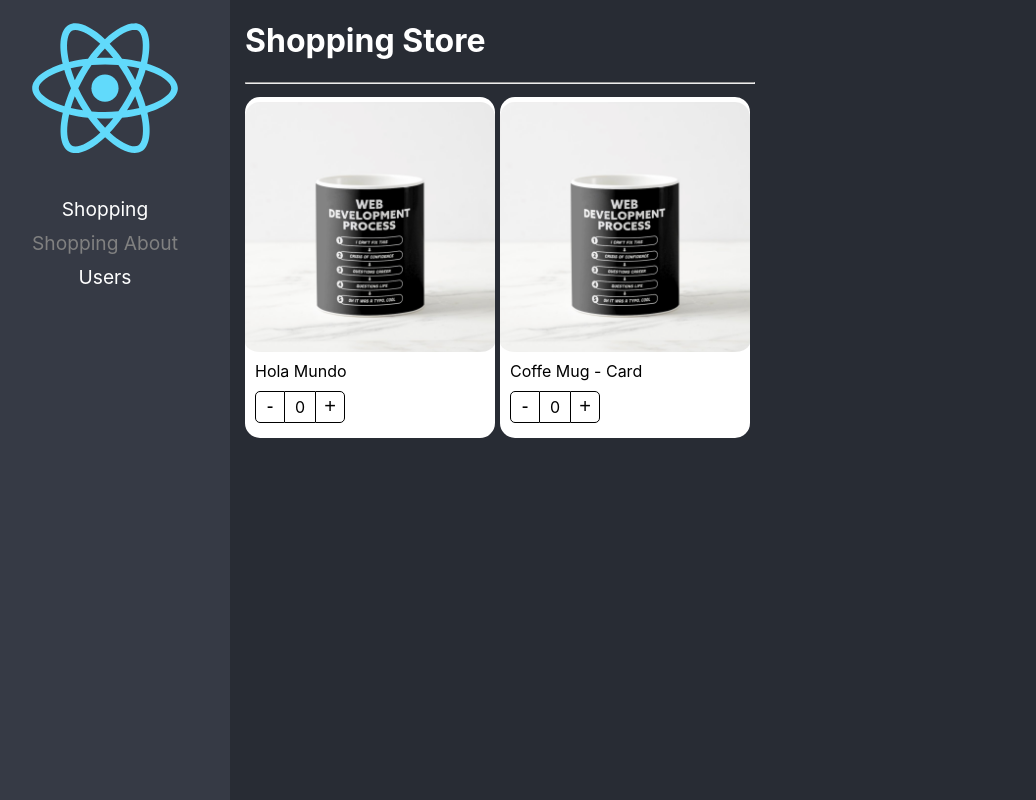
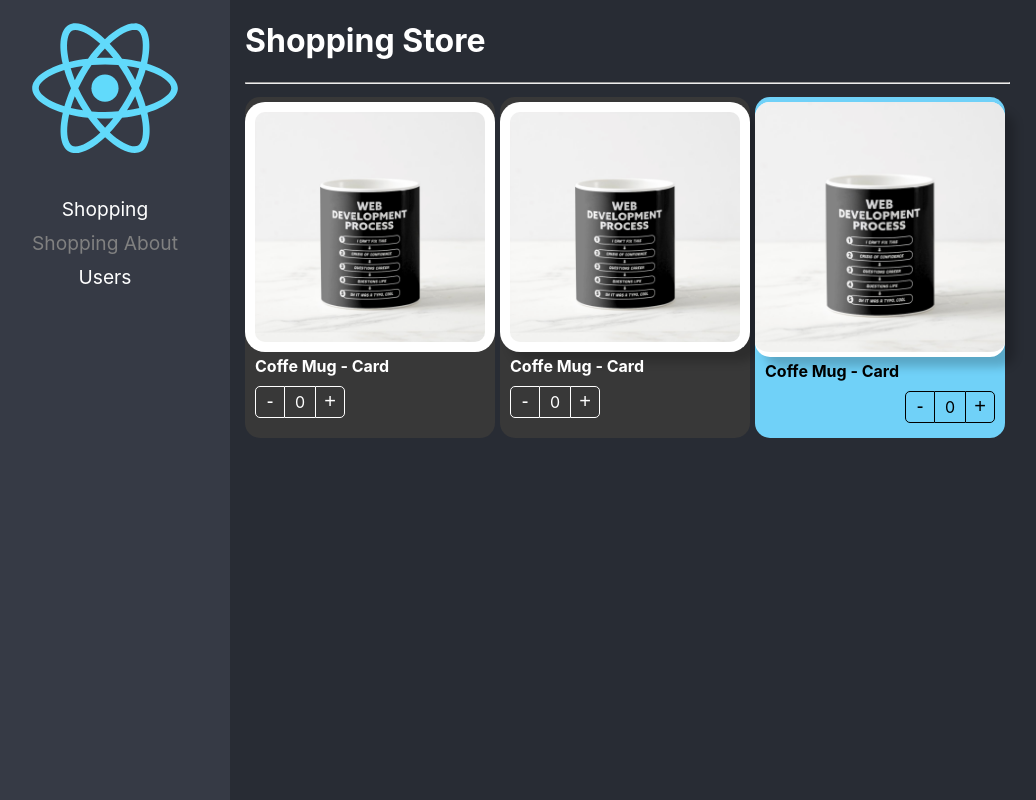
Before and after one commit to HernanVilca/react-adv, a React (Create React App) app: page /about in a window 1280 px wide. Shown: the whole page, without its empty margins (20-1056 px from the left). Built offline with nearby package versions, Linux system fonts and the light colour scheme.

Commit message:
Component Extend Styles - listo

```diff
--- a/src/02-component-patterns/components/ProductButtons.tsx
+++ b/src/02-component-patterns/components/ProductButtons.tsx
@@ -1,15 +1,23 @@
-import { useContext } from "react";
+import { CSSProperties, useContext } from "react";
 import { ProductContext } from "./ProductCard";
 
 import styles from '../style/styles.module.css'
 
-export const ProductButtons = () => {
+export interface Props {
+    className?: string;
+    style?: CSSProperties;
+}
+
+
+export const ProductButtons = ({ className, style }: Props) => {
 
     const { increaseBy, counter } = useContext(ProductContext)
     // const { counter, increaseBy } = useProduct();
 
     return (
-        <div className={styles.buttonsContainer}>
+        <div className={`${styles.buttonsContainer} ${className}`}
+            style={style}
+        >
             <button
                 className={styles.buttonMinus}
                 onClick={() => increaseBy(-1)}
--- a/src/02-component-patterns/components/ProductCard.tsx
+++ b/src/02-component-patterns/components/ProductCard.tsx
@@ -1,7 +1,7 @@
 
-import { createContext, ReactElement, useContext } from 'react';
+import { createContext, ReactElement, useContext, CSSProperties } from 'react';
 
-import { ProductCardProps, ProductContextProps } from '../interfaces/interfaces';
+import { Product, ProductContextProps } from '../interfaces/interfaces';
 import { useProduct } from '../hooks/useProduct'
 
 import styles from '../style/styles.module.css'
@@ -14,9 +14,15 @@
 
 const { Provider } = ProductContext;
 
+export interface Props {
+    product: Product;
+    children?: ReactElement | ReactElement[];
+    className?: string;
+    style?: CSSProperties;
+}
 
 
-export const ProductCard = ({ children, product }: ProductCardProps) => {
+export const ProductCard = ({ children, product, className, style }: Props) => {
 
     const { counter, increaseBy } = useProduct();
 
@@ -27,7 +33,9 @@
             product
 
         }}>
-            <div className={styles.productCard}>
+            <div className={`${styles.productCard} ${className}`}
+            style={ style }
+            >
 
                 {children}
 
--- a/src/02-component-patterns/components/ProductImage.tsx
+++ b/src/02-component-patterns/components/ProductImage.tsx
@@ -1,10 +1,16 @@
-import { useContext } from 'react';
+import { CSSProperties, useContext } from 'react';
 import { ProductContext } from './ProductCard';
 
 import styles from '../style/styles.module.css'
 import noImage from '../assets/no-image.jpg'
 
-export const ProductImage = ({ img = '' }) => {
+export interface Props {
+    img?: string;
+    className?: string;
+    style?: CSSProperties;
+}
+
+export const ProductImage = ({ img, className, style }: Props) => {
 
     const { product } = useContext(ProductContext);
 
@@ -20,6 +26,11 @@
 
 
     return (
-        <img className={styles.productCard} src={imgToShow} alt="Product" />
+        <img
+            className={`${styles.productCard} ${className}`}
+            src={imgToShow}
+            style={style}
+            alt="Product"
+        />
     );
 }
--- a/src/02-component-patterns/components/ProductTitle.tsx
+++ b/src/02-component-patterns/components/ProductTitle.tsx
@@ -1,16 +1,26 @@
-import { useContext } from 'react';
+import { CSSProperties, useContext } from 'react';
 import { ProductContext } from './ProductCard';
 
 import styles from '../style/styles.module.css'
 
-export const ProductTitle = ({ title }: { title?: string }) => {
+export interface Props {
+    className?: string;
+    title?: string;
+    activeClass?: string;
+    style?: CSSProperties;
+}
+
+
+export const ProductTitle = ({ title, className, style }: Props) => {
 
     const { product } = useContext(ProductContext);
 
 
     return (
-        <span className={styles.productDescription}>
-            { title? title: product.title }
+        <span
+            style={style}
+            className={`${styles.productDescription} ${className}`}>
+            {title ? title : product.title}
         </span>
     );
 }
--- a/src/02-component-patterns/pages/ShoppingPage.tsx
+++ b/src/02-component-patterns/pages/ShoppingPage.tsx
@@ -1,7 +1,6 @@
-
 
 import { ProductCard, ProductButtons, ProductImage, ProductTitle } from "../components"
-
+import '../style/custom-styles.css';
 
 const product = {
     id: '1',
@@ -22,19 +21,45 @@
                 }}
             >
 
-                <ProductCard product={product} >
-                    <ProductCard.Image />
-                    <ProductCard.Title title={ 'Hola Mundo' }/>
-                    <ProductCard.Buttons />
+                <ProductCard
+                    product={product}
+                    className="bg-dark text-white"
+                >
+                    <ProductCard.Image className="custom-image" />
+                    <ProductCard.Title className="text-bold" />
+                    <ProductCard.Buttons className="custom-buttons" />
 
                 </ProductCard>
 
-                <ProductCard product={product} >
-                    <ProductImage />
-                    <ProductTitle />
-                    <ProductButtons />
+                <ProductCard
+                    product={product}
+                    className="bg-dark text-white"
+                >
+                    <ProductImage className="custom-image" style={{boxShadow: '10px 10px 10px rgba(0,0,0,0.2)' }}/>
+                    <ProductTitle className="text-bold"  />
+                    <ProductButtons className="custom-buttons" />
 
                 </ProductCard>
+
+                <ProductCard
+                    product={product}
+                    style={{
+                        backgroundColor:'#70D1F8'
+                    }}
+                >
+                    <ProductImage style={{boxShadow: '10px 10px 10px rgba(0,0,0,0.2)' }} />
+                    <ProductTitle  style={{
+                        fontWeight:'bold'
+                    }} />
+                    <ProductButtons style={{
+                        display:'flex',
+                        justifyContent:'end'
+
+                    }} />
+
+                </ProductCard>
+
+
             </div>
         </div>
     )
--- /dev/null
+++ b/src/02-component-patterns/style/custom-styles.css
@@ -0,0 +1,22 @@
+.bg-dark {
+    background-color: rgb(56, 56, 56);
+}
+
+.text-white {
+    color: white;
+}
+
+.text-bold {
+    font-weight: bold;
+}
+
+.custom-image {
+    border-radius: 20px;
+    padding: 10px;
+    width: calc(100% - 20px);
+}
+
+.custom-buttons button, .custom-buttons div{
+    color: white;
+    border-color: white;
+}
```
Also changed, not shown: src/02-component-patterns/components/index.ts (+0 -14 lines), src/02-component-patterns/interfaces/interfaces.ts (+10 -10 lines).
